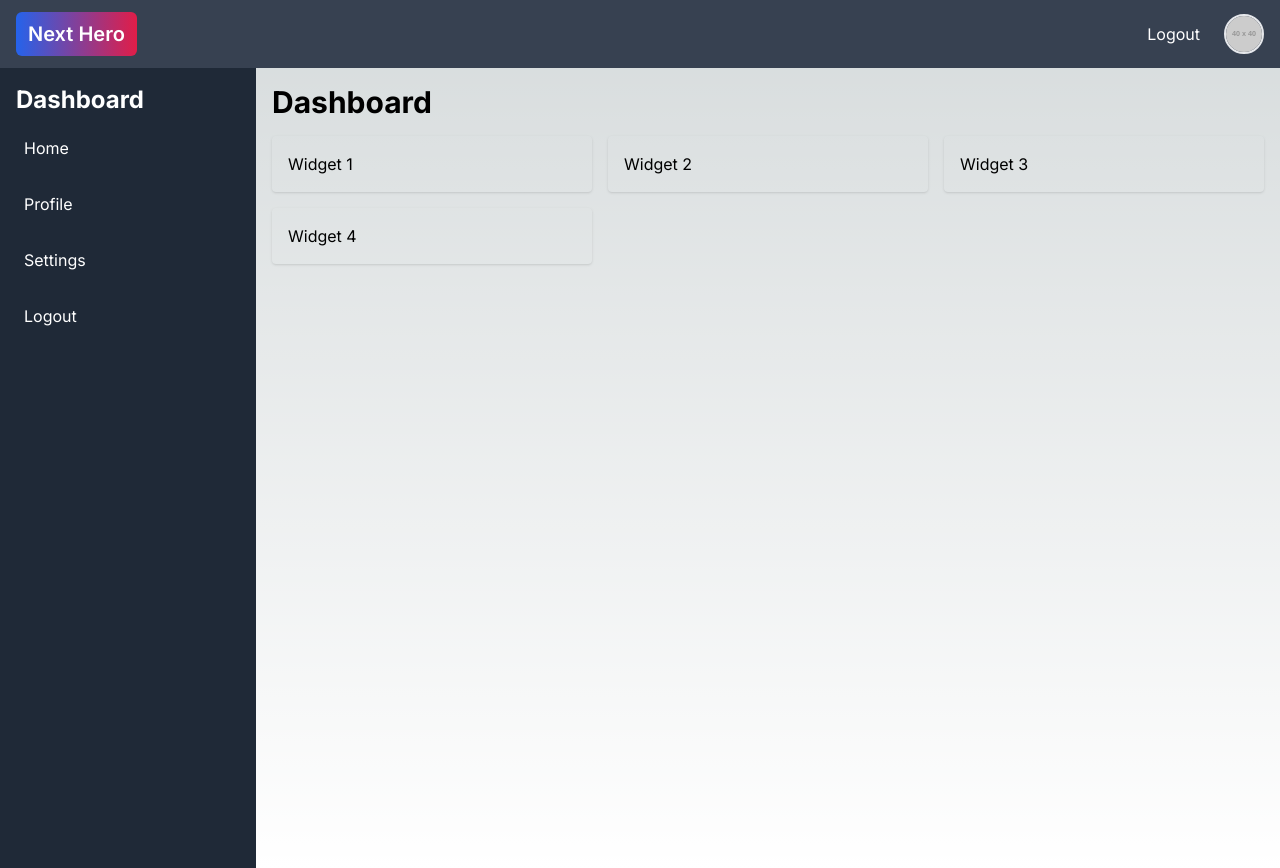
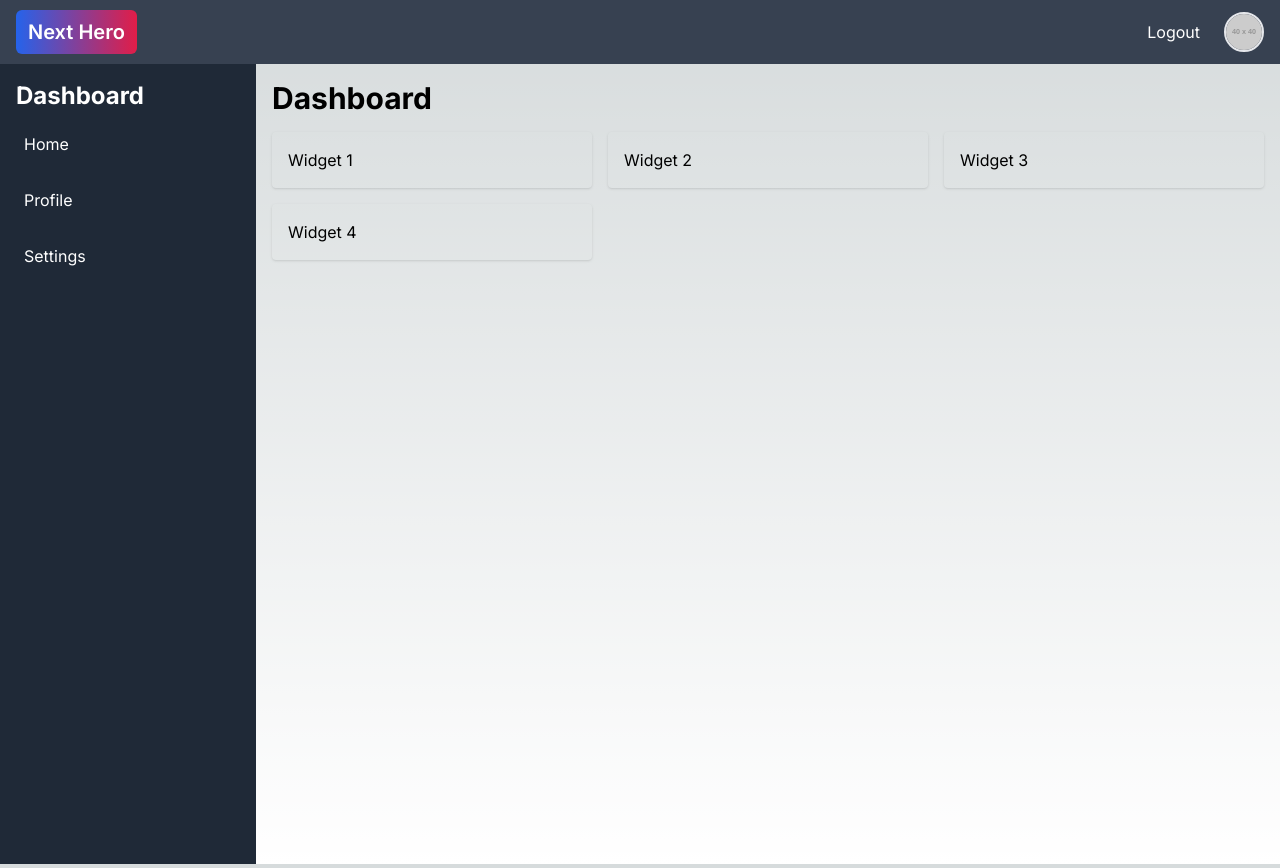
Before and after one commit to mhmitas/simple-next.js-template, a Next.js app: page /dashboard in a window 1280 px wide. Built offline with nearby package versions, Linux system fonts and the light colour scheme.

Commit message:
enough is enough

```diff
--- a/src/app/(dashboards)/dashboard/layout.jsx
+++ b/src/app/(dashboards)/dashboard/layout.jsx
@@ -18,7 +18,8 @@ export default DashboardLayout;
 
 const DashboardNavbar = () => {
     return (
-        <nav className="dark:bg-gray-900 bg-gray-700 text-white py-3 px-4 flex justify-between items-center">
+        <div className="h-16">
+            <nav className="dark:bg-gray-900 bg-gray-700 text-white py-3 px-4 flex justify-between items-center fixed top-0 left-0 w-full h-16">
                 <Link className="text-xl text-white font-semibold bg-gradient-to-r from-blue-600 to-rose-600 py-2 px-3 rounded-md" href="/">
                     Next Hero
                 </Link>
@@ -29,5 +30,6 @@ const DashboardNavbar = () => {
                     </div>
                 </div>
             </nav>
+        </div>
     );
 };
--- a/src/components/Navbar.jsx
+++ b/src/components/Navbar.jsx
@@ -15,7 +15,7 @@ const Navbar = () => {
     ];
 
     return (
-        <nav className="w-full bg-gradient-to-b from-zinc-200 backdrop-blur-2xl dark:border-neutral-800 dark:bg-zinc-800/30 dark:from-inherit bg-gray-50 shadow-md dark:shadow-blue-500/15">
+        <nav className="w-full bg-gradient-to-b from-zinc-200 backdrop-blur-2xl dark:border-neutral-800 dark:bg-zinc-800/30 dark:from-inherit bg-gray-50 shadow-md">
             <div className="max-w-7xl mx-auto flex items-center justify-between py-3 px-4">
                 <Link className="text-xl text-white font-semibold bg-gradient-to-r from-blue-600 to-rose-600 py-2 px-3 rounded-md" href="/">
                     Next Hero
--- a/src/components/dashboard/Sidebar.jsx
+++ b/src/components/dashboard/Sidebar.jsx
@@ -2,7 +2,8 @@ import React from 'react';
 
 const Sidebar = () => {
     return (
-        <div className="bg-gray-800 text-white w-52 md:w-64 h-screen p-4">
+        <div className="bg-gray-800 text-white w-52 md:w-64 h-screen">
+            <div className='fixed bg-gray-800 text-white overflow-x-auto h-screen w-52 md:w-64 p-4'>
                 <h1 className="text-2xl font-bold mb-3">Dashboard</h1>
                 <ul>
                     <li className="mb-4">
@@ -14,10 +15,8 @@ const Sidebar = () => {
                     <li className="mb-4">
                         <a href="#" className="block p-2 hover:bg-gray-700 rounded">Settings</a>
                     </li>
-                <li className="mb-4">
-                    <a href="#" className="block p-2 hover:bg-gray-700 rounded">Logout</a>
-                </li>
                 </ul>
+            </div>
         </div>
     );
 };
```
Lines whose indentation alone changed are shown as unchanged.
